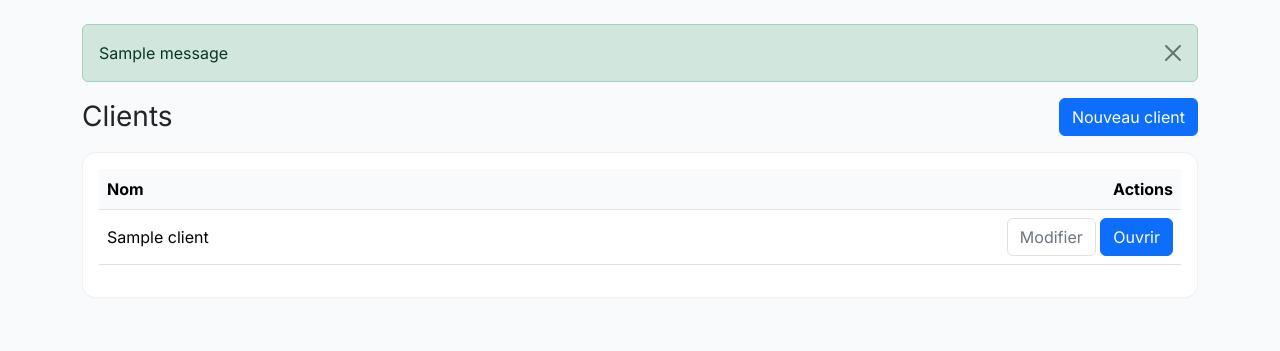
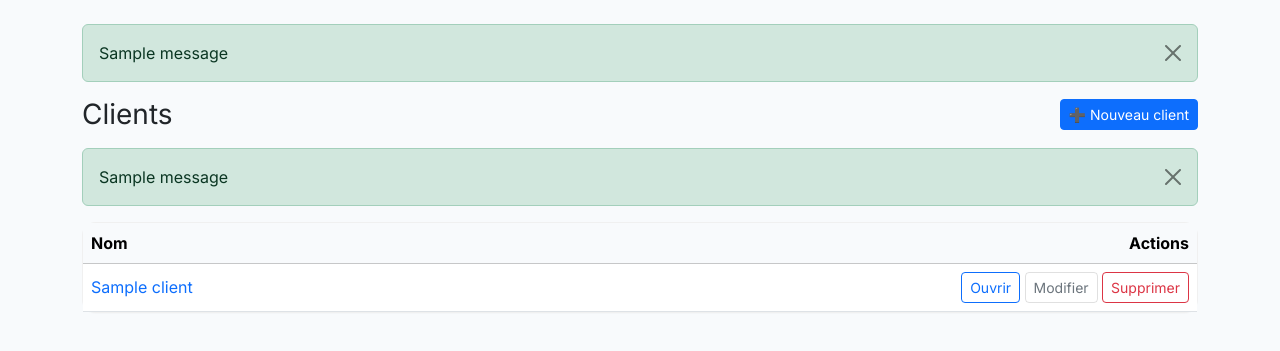
Before and after one commit to lecentrallanderneau-oss/Suivi_futs, a Python web app: template templates/clients.html in a window 1280 px wide. Shown: the part 57-408 px from the top of the page. Run offline with Jinja, Linux system fonts and the light colour scheme; the template is opened without the code that fills it: most values are stand-ins (such as "Sample title", 1, 10 or a date in 2020); one stand-in notice (Sample message) is shown.

Commit message:
Update clients.html

```diff
--- a/templates/clients.html
+++ b/templates/clients.html
@@ -2,36 +2,52 @@
 {% block title %}Clients{% endblock %}
 
 {% block content %}
-<div class="d-flex justify-content-between align-items-center mb-3">
+<div class="d-flex align-items-center justify-content-between mb-3">
   <h1 class="h3 mb-0">Clients</h1>
-  <a class="btn btn-primary" href="{{ url_for('client_new') }}">Nouveau client</a>
+  <a class="btn btn-sm btn-primary" href="{{ url_for('client_new') }}">➕ Nouveau client</a>
 </div>
 
+{% with messages = get_flashed_messages(with_categories=true) %}
+  {% if messages %}
+    {% for category, message in messages %}
+      <div class="alert alert-{{ 'warning' if category=='warning' else ('danger' if category=='danger' else ('success' if category=='success' else 'secondary')) }} alert-dismissible fade show" role="alert">
+        {{ message }}
+        <button type="button" class="btn-close" data-bs-dismiss="alert" aria-label="Fermer"></button>
+      </div>
+    {% endfor %}
+  {% endif %}
+{% endwith %}
+
 <div class="card">
-  <div class="card-body">
-    <div class="table-responsive">
-      <table class="table align-middle">
-        <thead>
+  <div class="card-body p-0">
+    <table class="table table-hover align-middle mb-0">
+      <thead class="table-light">
         <tr>
-            <th>Nom</th>
-            <th style="width:260px;" class="text-end">Actions</th>
+          <th style="width:55%">Nom</th>
+          <th style="width:45%" class="text-end">Actions</th>
         </tr>
       </thead>
       <tbody>
         {% for c in clients %}
         <tr>
-            <td>{{ c.name }}</td>
+          <td>
+            <a class="text-decoration-none" href="{{ url_for('client_detail', client_id=c.id) }}">
+              {{ c.name }}
+            </a>
+          </td>
           <td class="text-end">
-              <a class="btn btn-outline-secondary" href="{{ url_for('client_edit', client_id=c.id) }}">Modifier</a>
-              <a class="btn btn-primary" href="{{ url_for('client_detail', client_id=c.id) }}">Ouvrir</a>
+            <a class="btn btn-sm btn-outline-primary" href="{{ url_for('client_detail', client_id=c.id) }}">Ouvrir</a>
+            <a class="btn btn-sm btn-outline-secondary" href="{{ url_for('client_edit', client_id=c.id) }}">Modifier</a>
+            <a class="btn btn-sm btn-outline-danger" href="{{ url_for('client_confirm_delete', client_id=c.id) }}">Supprimer</a>
           </td>
         </tr>
         {% else %}
-          <tr><td colspan="2" class="text-muted text-center">Aucun client.</td></tr>
+        <tr>
+          <td colspan="2" class="text-muted p-4">Aucun client pour le moment.</td>
+        </tr>
         {% endfor %}
       </tbody>
     </table>
   </div>
 </div>
-</div>
 {% endblock %}
```
Lines whose indentation alone changed are shown as unchanged.
